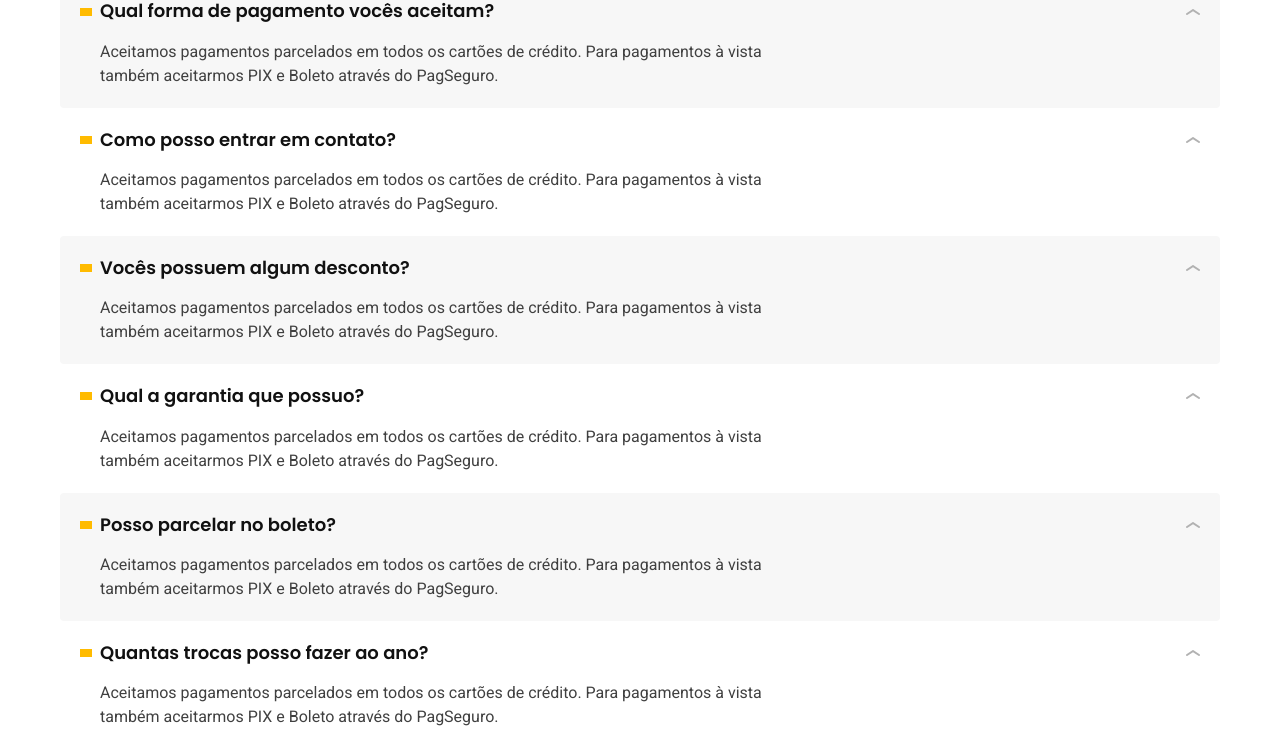
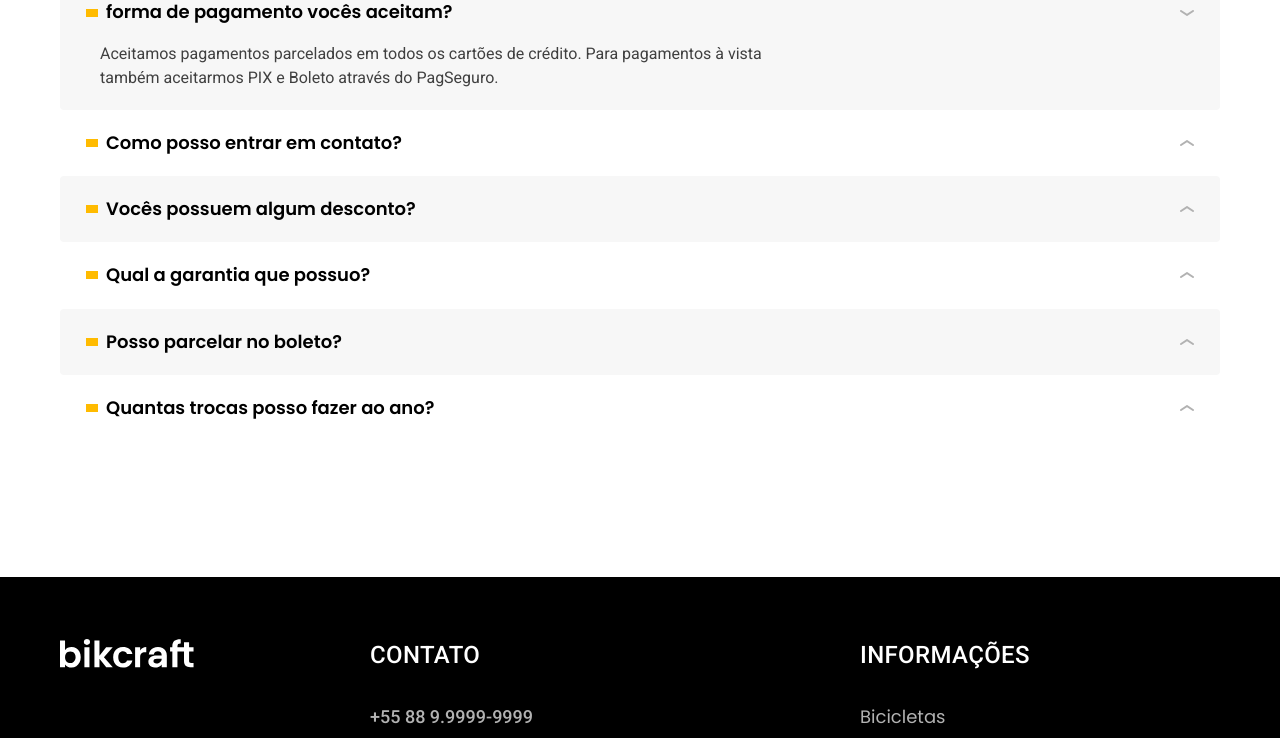
Before and after one commit to LuanMendesHs/bikcraft, a plain HTML site: page seguros.html in a window 1280 px wide. Shown: the part 1863-2601 px from the top of the page. Drawn offline with Linux system fonts and the light colour scheme.

Commit message:
colocando interações na parte de perguntas frequentes com o JavaScript

```diff
--- a/css/seguros/perguntas.css
+++ b/css/seguros/perguntas.css
@@ -16,15 +16,19 @@
     background-color: var(--cor-1);
 }
 
-.perguntas dt {
+.perguntas button {
     display: grid;
     grid-template-columns: auto 1fr auto;
     align-items: center;
     gap: 8px;
     cursor: pointer;
+    border: none;
+    background: none;
+    width: 100%;
+    text-align: left;
 }
 
-.perguntas dt::before {
+.perguntas button::before {
     content: "";
     display: inline-block;
     width: 12px;
@@ -32,7 +36,7 @@
     background-color: var(--cor-p1);
 }
 
-.perguntas dt::after {
+.perguntas button::after {
     content: "";
     display: inline-block;
     width: 14px;
@@ -41,8 +45,17 @@
     transition: 0.3s;
 }
 
-.perguntas dt:hover::after {
+.perguntas button:hover::after,
+.perguntas button[aria-expanded="true"]::after {
     transform: rotate(180deg);
+}
+
+.perguntas dd {
+    display: none;
+}
+
+.perguntas dd.ativa {
+    display: block;
 }
 
 .perguntas dd {
--- a/js/script.js
+++ b/js/script.js
@@ -14,6 +14,7 @@ function ativarLinks(link) {
 
 links.forEach(ativarLinks)
 
+
 //Ativar Itens do Orçamento
 
 const paramentros = new URLSearchParams(location.search)
@@ -26,3 +27,24 @@ function ativarProduto(paramentro) {
 }
 
 paramentros.forEach(ativarProduto)
+
+
+// Perguntas Frequentes
+
+const perguntas = document.querySelectorAll('.perguntas button');
+
+function ativarPergunta(event) {
+    const pergunta = event.currentTarget;
+    const controls = pergunta.getAttribute('aria-controls');
+    const resposta = document.getElementById(controls)
+
+    resposta.classList.toggle("ativa")
+    const ativa = resposta.classList.contains("ativa")
+    pergunta.setAttribute('aria-expanded', ativa)
+}
+
+function eventosPerguntas(pergunta) {
+    pergunta.addEventListener('click', ativarPergunta)
+}
+
+perguntas.forEach(eventosPerguntas)
--- a/seguros.html
+++ b/seguros.html
@@ -119,28 +119,28 @@
 
         <dl>
             <div>
-                <dt class="font-1-m-b">Qual forma de pagamento vocês aceitam?</dt>
-                <dd class="font-2-s cor-9">Aceitamos pagamentos parcelados em todos os cartões de crédito. Para pagamentos à vista também aceitarmos PIX e Boleto através do PagSeguro.</dd>
+                <dt><button class="font-1-m-b" aria-controls="pergunta1" aria-expanded="true">forma de pagamento vocês aceitam?</button></dt>
+                <dd id="pergunta1" class="font-2-s cor-9 ativa">Aceitamos pagamentos parcelados em todos os cartões de crédito. Para pagamentos à vista também aceitarmos PIX e Boleto através do PagSeguro.</dd>
             </div>
             <div>
-                <dt class="font-1-m-b">Como posso entrar em contato?</dt>
-                <dd class="font-2-s cor-9">Aceitamos pagamentos parcelados em todos os cartões de crédito. Para pagamentos à vista também aceitarmos PIX e Boleto através do PagSeguro.</dd>
+                <dt><button class="font-1-m-b" aria-controls="pergunta2" aria-expanded="false">Como posso entrar em contato?</button></dt>
+                <dd id="pergunta2" class="font-2-s cor-9">Aceitamos pagamentos parcelados em todos os cartões de crédito. Para pagamentos à vista também aceitarmos PIX e Boleto através do PagSeguro.</dd>
             </div>
             <div>
-                <dt class="font-1-m-b">Vocês possuem algum desconto?</dt>
-                <dd class="font-2-s cor-9">Aceitamos pagamentos parcelados em todos os cartões de crédito. Para pagamentos à vista também aceitarmos PIX e Boleto através do PagSeguro.</dd>
+                <dt><button class="font-1-m-b" aria-controls="pergunta3" aria-expanded="false">Vocês possuem algum desconto?</button></dt>
+                <dd id="pergunta3" class="font-2-s cor-9">Aceitamos pagamentos parcelados em todos os cartões de crédito. Para pagamentos à vista também aceitarmos PIX e Boleto através do PagSeguro.</dd>
             </div>
             <div>
-                <dt class="font-1-m-b">Qual a garantia que possuo?</dt>
-                <dd class="font-2-s cor-9">Aceitamos pagamentos parcelados em todos os cartões de crédito. Para pagamentos à vista também aceitarmos PIX e Boleto através do PagSeguro.</dd>
+                <dt><button class="font-1-m-b" aria-controls="pergunta4" aria-expanded="false">Qual a garantia que possuo?</button></dt>
+                <dd id="pergunta4" class="font-2-s cor-9">Aceitamos pagamentos parcelados em todos os cartões de crédito. Para pagamentos à vista também aceitarmos PIX e Boleto através do PagSeguro.</dd>
             </div>
             <div>
-                <dt class="font-1-m-b">Posso parcelar no boleto?</dt>
-                <dd class="font-2-s cor-9">Aceitamos pagamentos parcelados em todos os cartões de crédito. Para pagamentos à vista também aceitarmos PIX e Boleto através do PagSeguro.</dd>
+                <dt><button class="font-1-m-b" aria-controls="pergunta5" aria-expanded="false">Posso parcelar no boleto?</button></dt>
+                <dd id="pergunta5" class="font-2-s cor-9">Aceitamos pagamentos parcelados em todos os cartões de crédito. Para pagamentos à vista também aceitarmos PIX e Boleto através do PagSeguro.</dd>
             </div>
             <div>
-                <dt class="font-1-m-b">Quantas trocas posso fazer ao ano?</dt>
-                <dd class="font-2-s cor-9">Aceitamos pagamentos parcelados em todos os cartões de crédito. Para pagamentos à vista também aceitarmos PIX e Boleto através do PagSeguro.</dd>
+                <dt><button class="font-1-m-b" aria-controls="pergunta6" aria-expanded="false">Quantas trocas posso fazer ao ano?</button></dt>
+                <dd id="pergunta6" class="font-2-s cor-9">Aceitamos pagamentos parcelados em todos os cartões de crédito. Para pagamentos à vista também aceitarmos PIX e Boleto através do PagSeguro.</dd>
             </div>
         </dl>
     </article>
```
